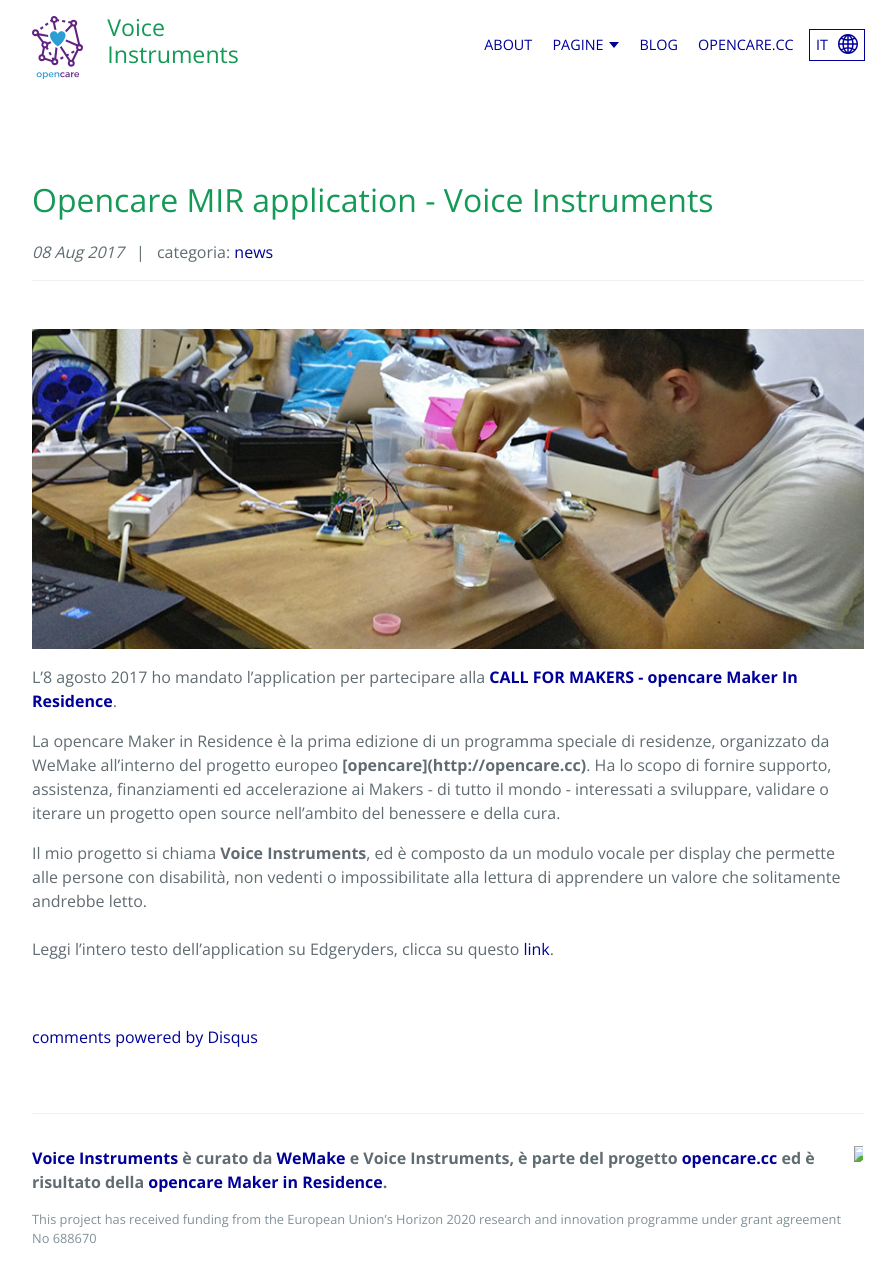
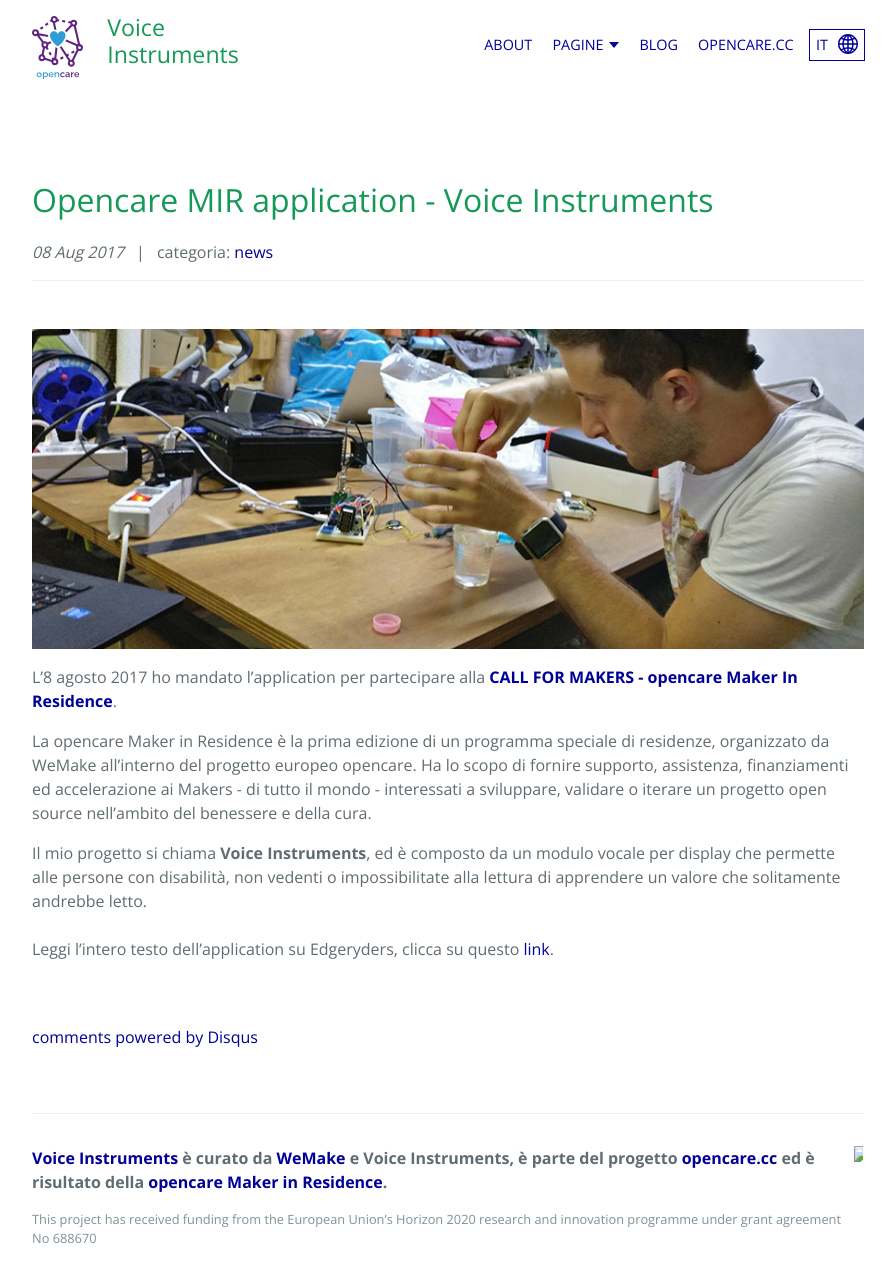
Before and after one commit to opencarecc/voiceinstruments, a Jekyll site: the page built from it/_posts/2017-08-08-application-it.md, in a window 1280 px wide and 1293 px high. Shown: the top 1283 px of the window, without its empty margins (192-1088 px from the left). Built offline with Jekyll 4.4.1, drawn with Linux system fonts in a browser that asks for light colours; comment, search, counter and statistics services are not loaded.

Commit message:
Update posts

```diff
--- a/it/_posts/2017-08-08-application-it.md
+++ b/it/_posts/2017-08-08-application-it.md
@@ -13,7 +13,7 @@
 
 L'8 agosto 2017 ho mandato l'application per partecipare alla <b>[CALL FOR MAKERS - opencare Maker In Residence](http://wemake.cc/opencare/maker-in-residence-en/)</b>.
 <p>
-La opencare Maker in Residence è la prima edizione di un programma speciale di residenze, organizzato da WeMake all’interno del progetto europeo <b>[opencare](http://opencare.cc)</b>.
+La opencare Maker in Residence è la prima edizione di un programma speciale di residenze, organizzato da WeMake all’interno del progetto europeo opencare.
 Ha lo scopo di fornire supporto, assistenza, finanziamenti ed accelerazione ai Makers - di tutto il mondo - interessati a sviluppare, validare o iterare un progetto open source nell’ambito del benessere e della cura.
 </p>
 Il mio progetto si chiama <b>Voice Instruments</b>, ed è composto da un modulo vocale per display che permette alle persone con disabilità, non vedenti o impossibilitate alla lettura di apprendere un valore che solitamente andrebbe letto.
```
Also changed, not shown: _posts/2017-08-08-application.md (+1 -1 lines).
